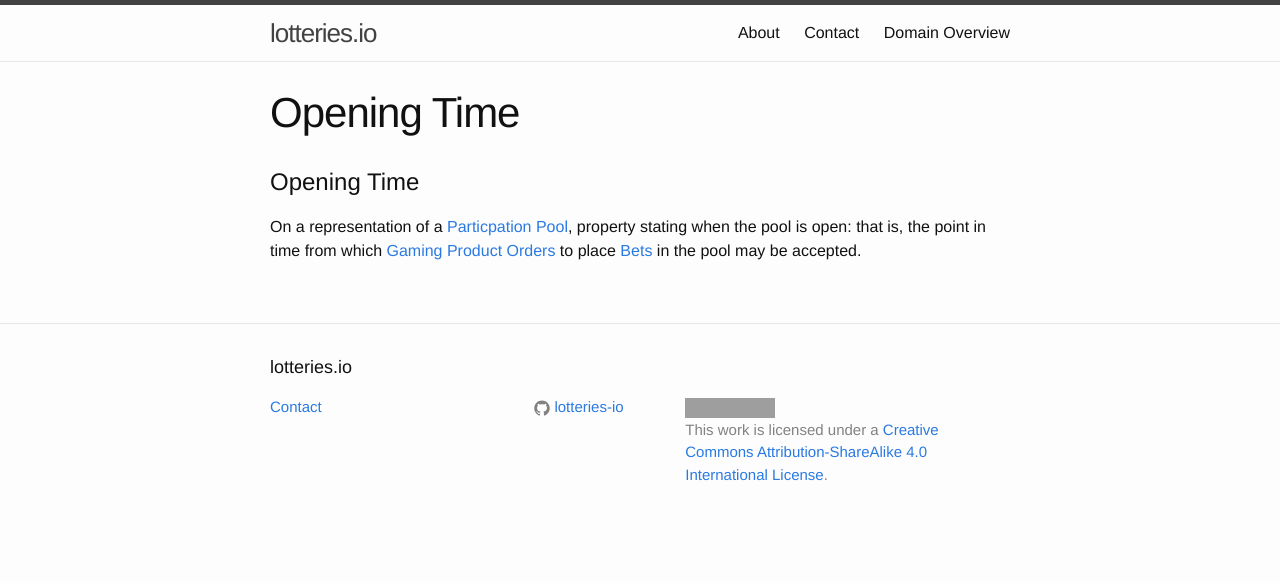
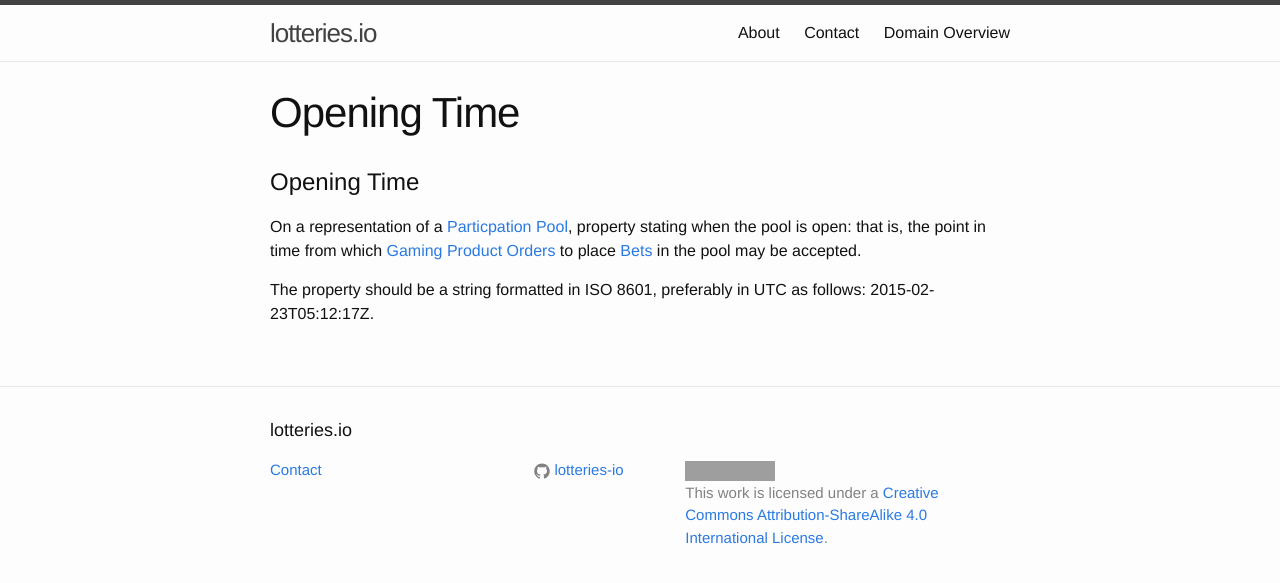
Before and after one commit to lotteries-io/lotteries-io.github.io, a Jekyll site: the page built from _properties/opening-time.md, in a window 1280 px wide. Shown: the top 583 px of the page. Built offline with Jekyll 4.4.1, drawn with Linux system fonts in a browser that asks for light colours; grey boxes are pictures that could not be loaded.

Commit message:
Update opening-time.md

```diff
--- a/_properties/opening-time.md
+++ b/_properties/opening-time.md
@@ -6,3 +6,5 @@ title: Opening Time
 # Opening Time
 
 On a representation of a [Particpation Pool](../concepts/participation-pool), property stating when the pool is open: that is, the point in time from which [Gaming Product Orders](../concepts/gaming-product-order) to place [Bets](../concepts/bet) in the pool may be accepted.
+
+The property should be a string formatted in ISO 8601, preferably in UTC as follows: 2015-02-23T05:12:17Z.
```
